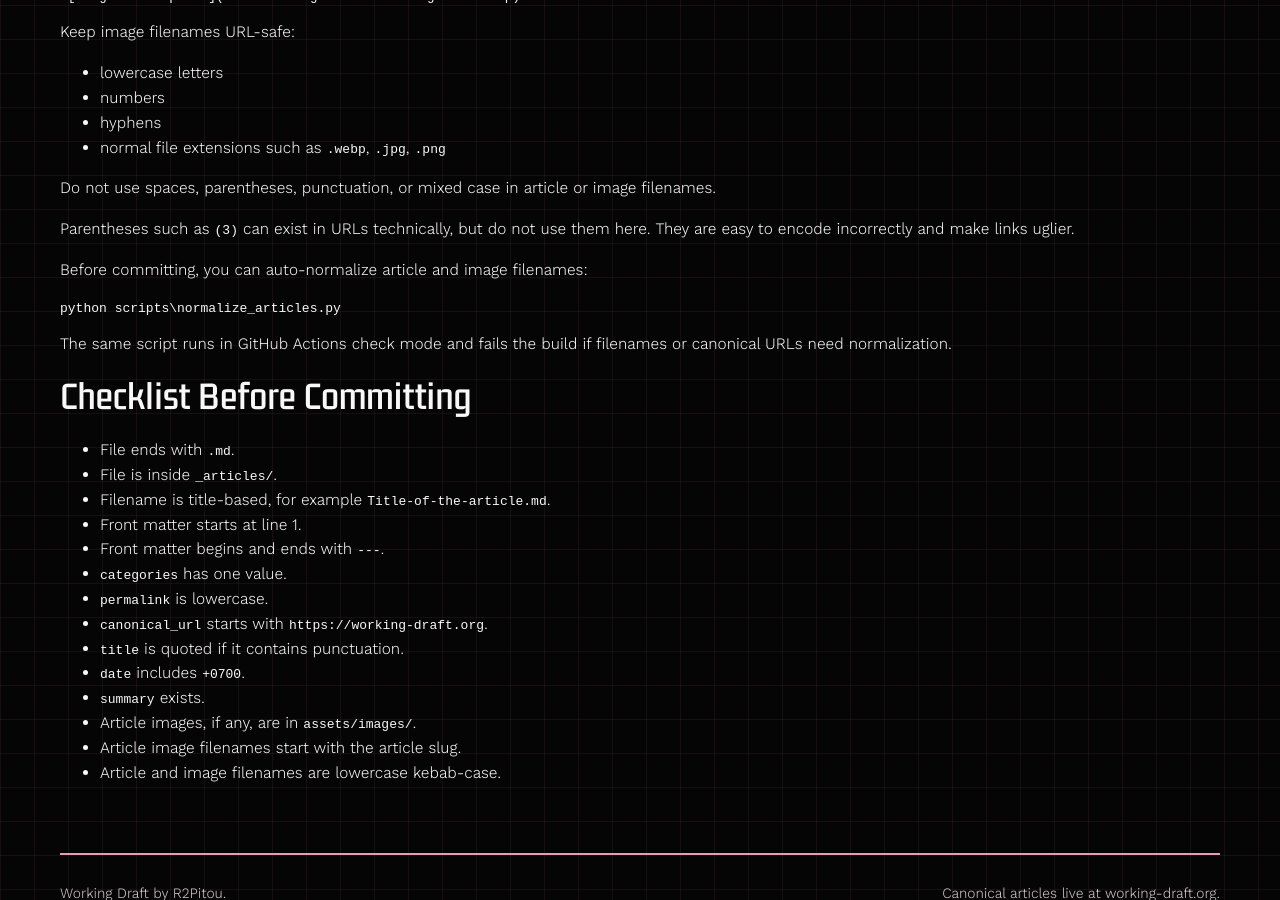
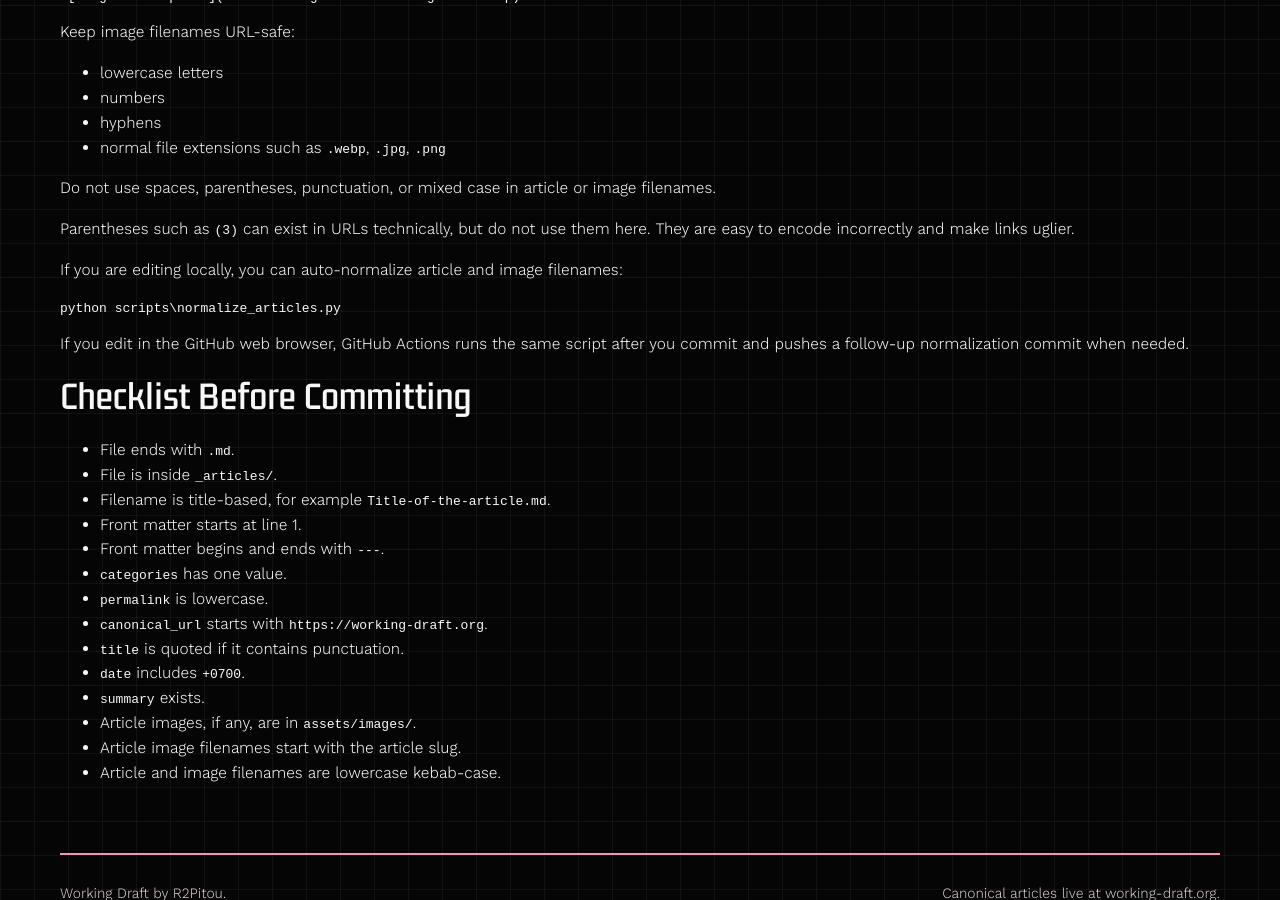
Before and after one commit to R2Pitou/R2Pitou, a Jekyll site: the page built from HOW-TO-POST.md, in a window 1280 px wide and 900 px high, scrolled down 2477 px. Built offline with Jekyll 4.4.1, drawn with Linux system fonts in a browser that asks for light colours; our own code applies the rules of GitHub Pages for plain Markdown files.

Commit message:
Auto-normalize web-edited content

````diff
--- a/HOW-TO-POST.md
+++ b/HOW-TO-POST.md
@@ -141,13 +141,13 @@ Do not use spaces, parentheses, punctuation, or mixed case in article or image f
 
 Parentheses such as `(3)` can exist in URLs technically, but do not use them here. They are easy to encode incorrectly and make links uglier.
 
-Before committing, you can auto-normalize article and image filenames:
+If you are editing locally, you can auto-normalize article and image filenames:
 
 ```powershell
 python scripts\normalize_articles.py
 ```
 
-The same script runs in GitHub Actions check mode and fails the build if filenames or canonical URLs need normalization.
+If you edit in the GitHub web browser, GitHub Actions runs the same script after you commit and pushes a follow-up normalization commit when needed.
 
 ## Checklist Before Committing
 
````
Also changed, not shown: MIGRATION_NOTES.md (+1 -1 lines), .github/workflows/build-checks.yml, .github/workflows/normalize-content.yml (added).
